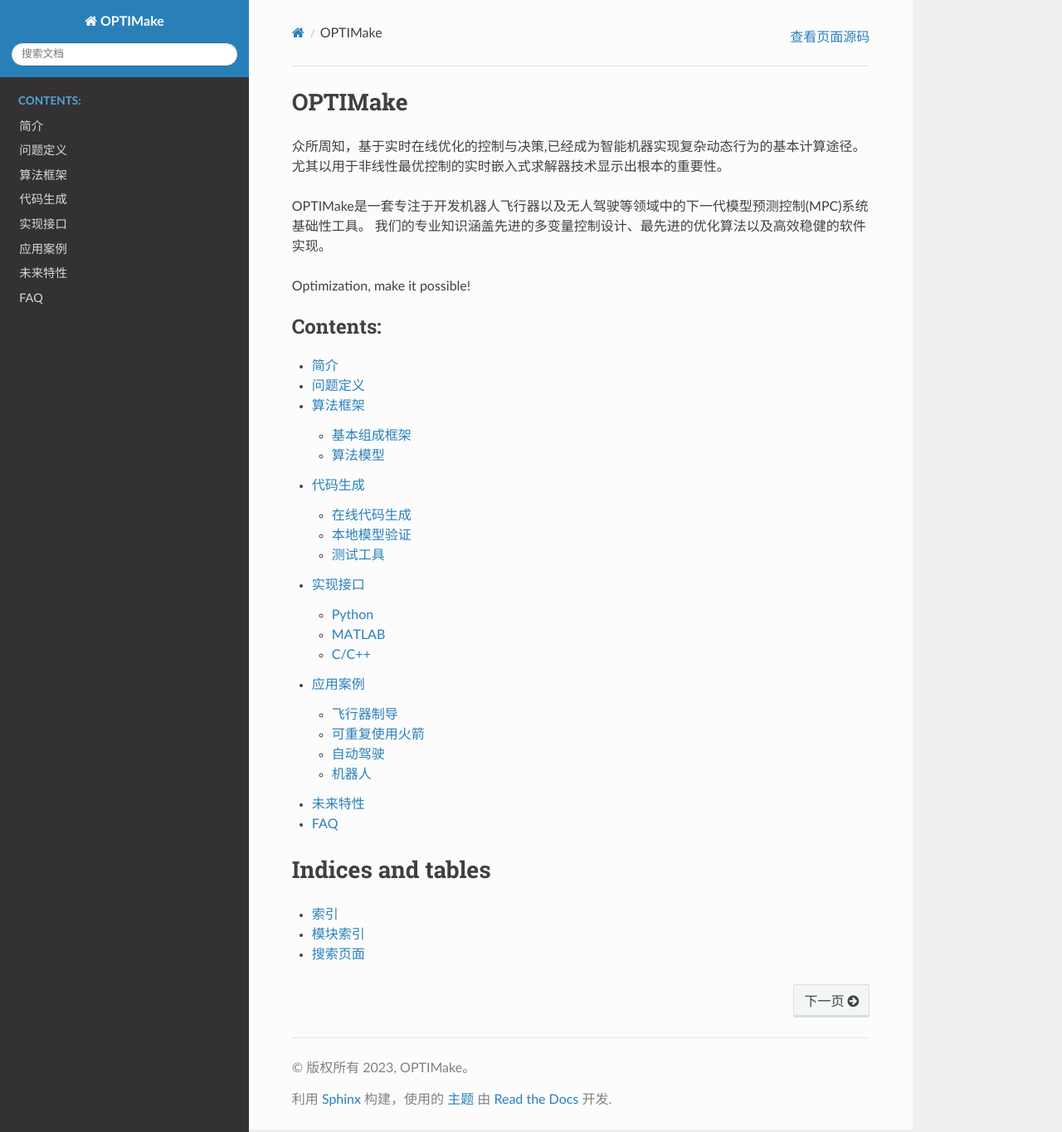
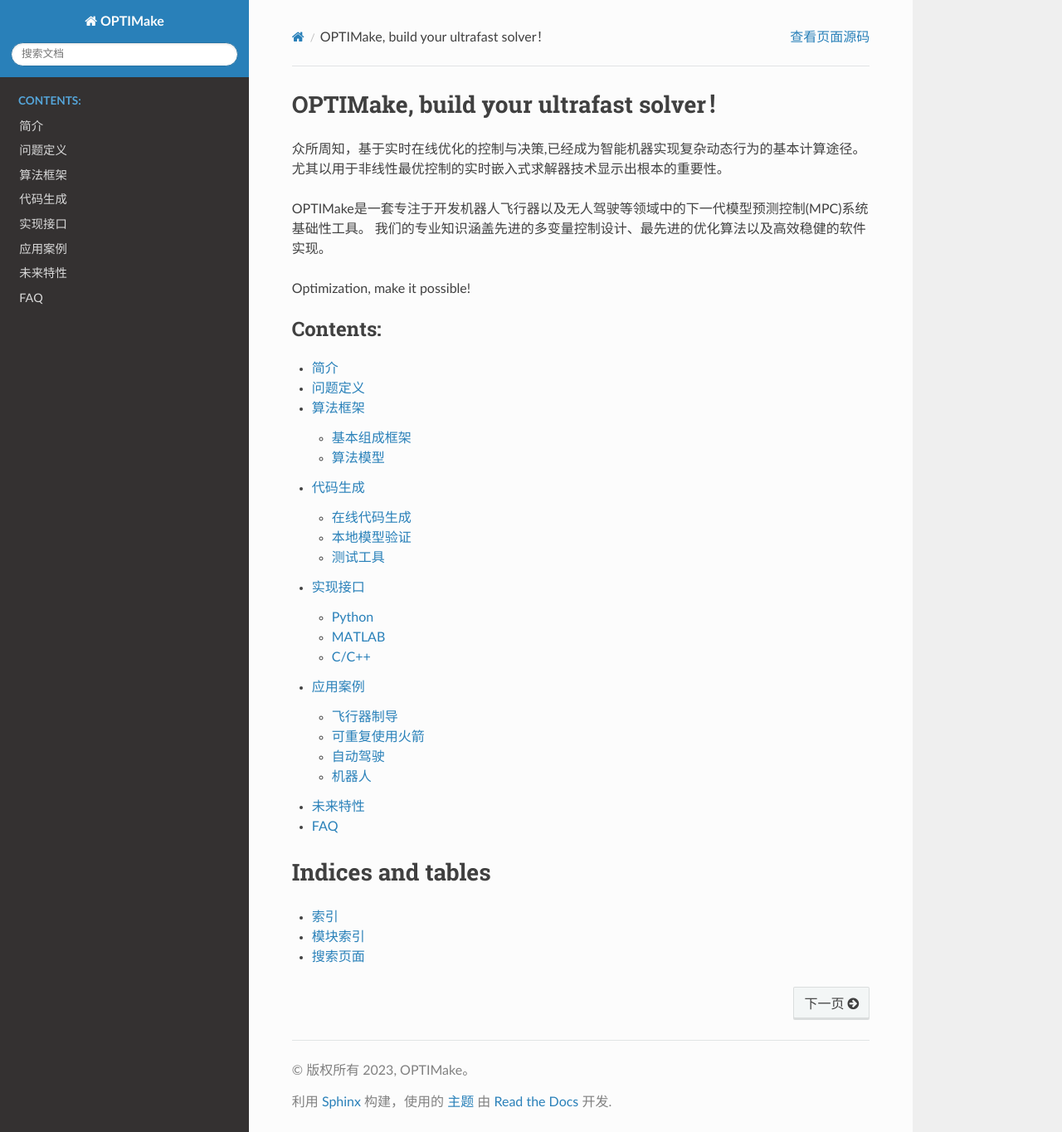
Before and after one commit to optimake/docs, a Sphinx documentation site: the page built from source/index.rst, in a window 1280 px wide and 1364 px high. Shown: the whole window at 83% size. Built offline with Sphinx 7.4.7 and the Read the Docs theme 2.0.0, drawn with Linux system fonts in a browser that asks for light colours.

Commit message:
Update index.rst

```diff
--- a/source/index.rst
+++ b/source/index.rst
@@ -3,7 +3,7 @@
    You can adapt this file completely to your liking, but it should at least
    contain the root `toctree` directive.
 
-OPTIMake
+OPTIMake, build your ultrafast solver！
 ====================================
 众所周知，基于实时在线优化的控制与决策,已经成为智能机器实现复杂动态行为的基本计算途径。
 尤其以用于非线性最优控制的实时嵌入式求解器技术显示出根本的重要性。
```
